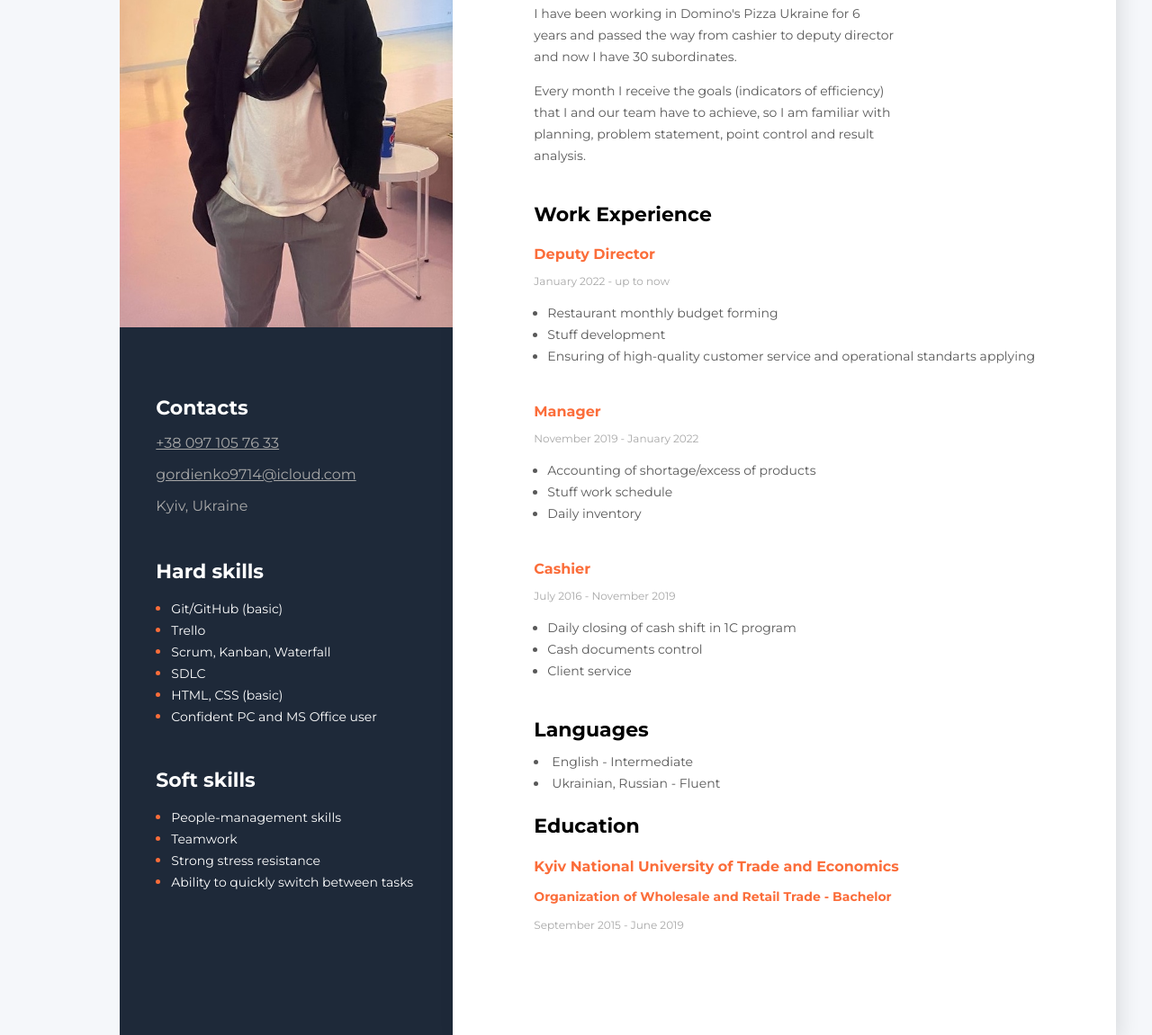
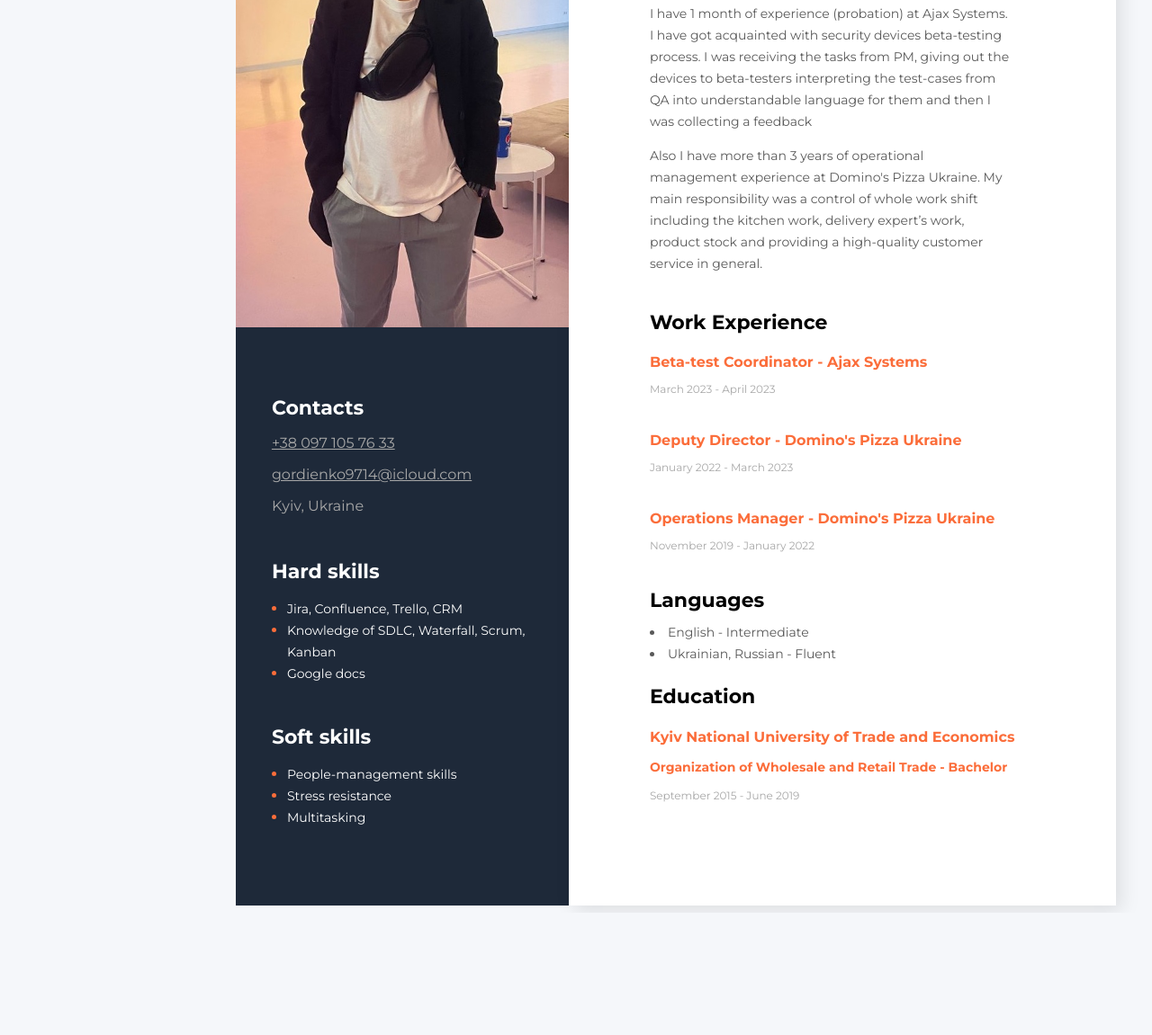
Before and after one commit to walent1n/Resume, a plain HTML site: page CV/index.html in a window 1280 px wide. Shown: the part 227-1378 px from the top of the page at 90% size. After the commit the page ends 1242 px from the top, so only its background shows below. Drawn offline with Linux system fonts and the light colour scheme.

Commit message:
Job update
Added new job position

```diff
--- a/CV/index.html
+++ b/CV/index.html
@@ -19,8 +19,8 @@
         <div class="about">
            <h2 class="title">Project Manager</h2>
            <H1 class="about-name">Valentyn Hordiienko</H1>
-            <p class="about-description">I have been working in Domino's Pizza Ukraine for 6 years and passed the way from cashier to deputy director and now I have 30 subordinates.
-               <p class="about-description">Every month I receive the goals (indicators of efficiency) that I and our team have to achieve, so I am familiar with planning, problem statement, point control and result analysis.</p>
+            <p class="about-description">I have 1 month of experience (probation) at Ajax Systems. I have got acquainted with security devices beta-testing process. I was receiving the tasks from PM, giving out the devices to beta-testers interpreting the test-cases from QA into understandable language for them and then I was collecting a feedback
+               <p class="about-description">Also I have more than 3 years of operational management experience at Domino's Pizza Ukraine. My main responsibility was a control of whole work shift including the kitchen work, delivery expert’s work, product stock and providing a high-quality customer service in general.</p>
                  </p>
 
         </div>
@@ -29,28 +29,20 @@
             <h3 class="title">Work Experience</h3>
             <!--Company 1-->
             <div>
-                <h4 class="work-position"> <span class="organization">Deputy Director </span> </h4>
-                <p class="period">January 2022 - up to now</p>
+                <h4 class="work-position"> <span class="organization">Beta-test Coordinator - Ajax Systems </span> </h4>
+                <p class="period">March 2023 - April 2023</p>
                 <ul class="work-list">
-                    <li class="work-list--item">Restaurant monthly budget forming</li>
-                    <li class="work-list--item">Stuff development</li>
-                    <li class="work-list--item">Ensuring of high-quality customer service and operational standarts applying </li>
                 </ul></div>
             <!--Company 2-->
-            <div><h4 class="work-position"> <span class="organization">Manager </span></h4>
+            <div><h4 class="work-position"> <span class="organization">Deputy Director - Domino's Pizza Ukraine </span></h4>
+                <p class="period">January 2022 - March 2023</p>
+                <ul class="work-list">
+
+                </ul></div>
+            <!--Company 3-->
+            <div><h4 class="work-position"> <span class="organization">Operations Manager - Domino's Pizza Ukraine</span> </h4>
                 <p class="period">November 2019 - January 2022</p>
                 <ul class="work-list">
-                    <li class="work-list--item">Accounting of shortage/excess of products</li>
-                    <li class="work-list--item">Stuff work schedule</li>
-                    <li class="work-list--item">Daily inventory</li>
-                </ul></div>
-            <!--Company 3-->
-            <div><h4 class="work-position"> <span class="organization">Cashier </span> </h4>
-                <p class="period">July 2016 - November 2019</p>
-                <ul class="work-list">
-                    <li class="work-list--item">Daily closing of cash shift  in 1C program</li>
-                    <li class="work-list--item">Cash documents control</li>
-                    <li class="work-list--item">Client service</li>
                 </ul></div>
         </div>
         <div>
@@ -90,12 +82,9 @@
         <div class="Tech-skills">
             <h3 class="sidebar-title">Hard skills</h3>
             <ul class="tech-skills-list">
-                <li class="tech-skills-item"><span class="tech-skills-text"=>Git/GitHub (basic)</span> </li>
-                <li class="tech-skills-item"><span class="tech-skills-text"=>Trello</span> </li>
-                <li class="tech-skills-item"><span class="tech-skills-text"=>Scrum, Kanban, Waterfall</span> </li>
-                <li class="tech-skills-item"><span class="tech-skills-text"=>SDLC</span> </li>
-                <li class="tech-skills-item"><span class="tech-skills-text"=>HTML, CSS (basic)</span> </li>
-                <li class="tech-skills-item"><span class="tech-skills-text"=>Confident PC and MS Office user</span> </li>
+                <li class="tech-skills-item"><span class="tech-skills-text"=>Jira, Confluence, Trello, CRM</span> </li>
+                <li class="tech-skills-item"><span class="tech-skills-text"=>Knowledge of SDLC, Waterfall, Scrum, Kanban</span> </li>
+                <li class="tech-skills-item"><span class="tech-skills-text"=>Google docs</span> </li>
             </ul>
         </div>
         <!--Soft skills-->
@@ -103,9 +92,8 @@
             <h3 class="sidebar-title"> Soft skills</h3>
             <ul class="soft-skills-list">
                 <li class="soft-skills-item"><span class="soft-skills-text">People-management skills</span></li>
-                <li class="soft-skills-item"><span class="soft-skills-text">Teamwork</span></li>
-                <li class="soft-skills-item"><span class="soft-skills-text">Strong stress resistance</span></li>
-                <li class="soft-skills-item"><span class="soft-skills-text">Ability to quickly switch between tasks</span></li>
+                <li class="soft-skills-item"><span class="soft-skills-text">Stress resistance</span></li>
+                <li class="soft-skills-item"><span class="soft-skills-text">Multitasking</span></li>
             </ul>
         </div>
     </aside>
```
